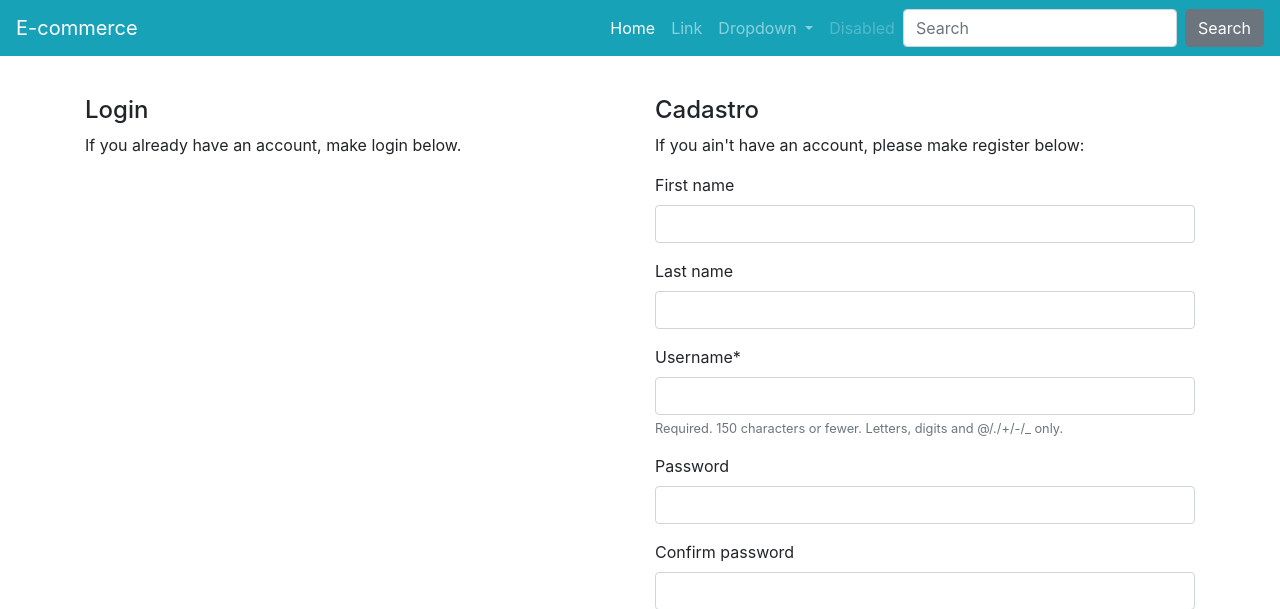
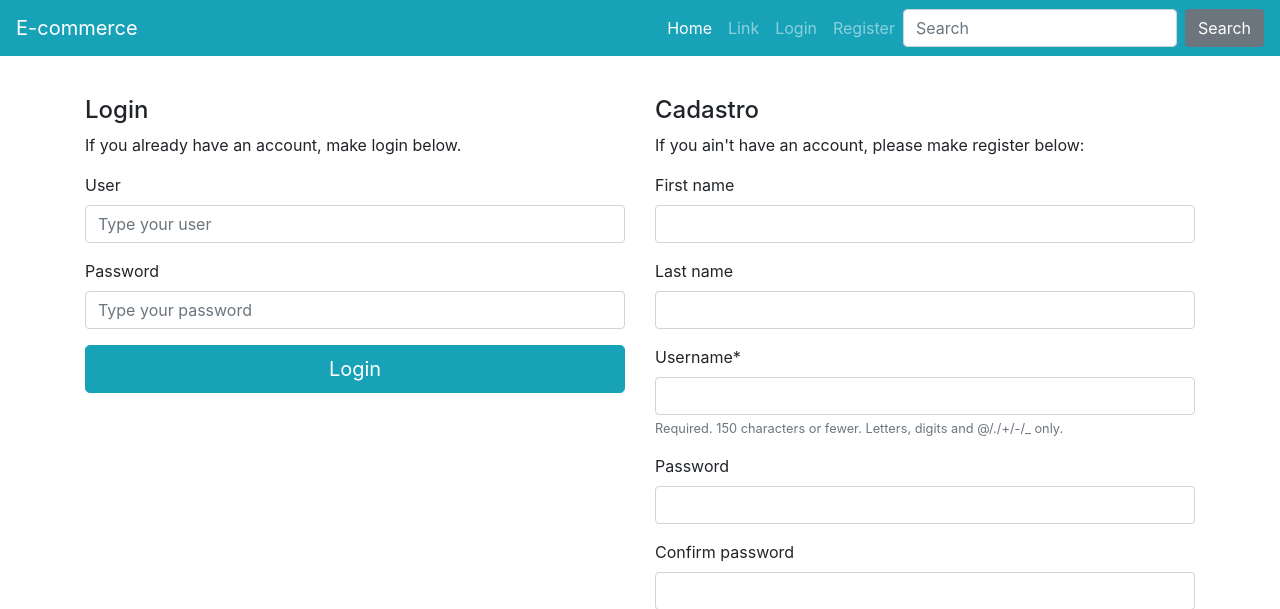
Before and after one commit to IFinotti/ECOMMERCE, a Django app: template profiles/templates/profiles/create.html in a window 1280 px wide. Shown: the top 609 px of the page. Run offline with Django 4.2, Linux system fonts and the light colour scheme; the template is opened without the code that fills it: values that come from a table or form of the project are taken from there, others are empty; tables that the repository leaves empty hold one stand-in row (values such as "Sample post"); some libraries are stand-ins or nearby versions.

Commit message:
Changing navbar

```diff
--- a/profiles/templates/profiles/create.html
+++ b/profiles/templates/profiles/create.html
@@ -10,6 +10,33 @@
   <div class="col-lg mt-3">
     <h4>Login</h4>
     <p>If you already have an account, make login below.</p>
+
+    <form>
+      <div class="form-group">
+        <label for="InputUser1">User</label>
+        <input
+          type="text"
+          class="form-control"
+          name="username"
+          id="InputUser1"
+          aria-describedby="userHelp"
+          placeholder="Type your user"
+        />
+      </div>
+      <div class="form-group">
+        <label for="exampleInputPassword1">Password</label>
+        <input
+          type="password"
+          name="password"
+          class="form-control"
+          id="InputPassword1"
+          placeholder="Type your password"
+        />
+      </div>
+      <button type="submit" class="btn btn-primary btn-block btn-lg">
+        Login
+      </button>
+    </form>
   </div>
   {% endif %}
 
--- a/templates/partials/_nav.html
+++ b/templates/partials/_nav.html
@@ -24,6 +24,8 @@
       <li class="nav-item">
         <a class="nav-link" href="#">Link</a>
       </li>
+
+      {% if request.user.is_authenticated %}
       <li class="nav-item dropdown">
         <a
           class="nav-link dropdown-toggle"
@@ -37,15 +39,18 @@
           Dropdown
         </a>
         <div class="dropdown-menu" aria-labelledby="navbarDropdown">
-          <a class="dropdown-item" href="#">Action</a>
-          <a class="dropdown-item" href="#">Another action</a>
-          <div class="dropdown-divider"></div>
-          <a class="dropdown-item" href="#">Something else here</a>
+          <a class="dropdown-item" href="{% url "profile:create" %}">Update</a>
+          <a class="dropdown-item" href="{% url "profile:logout" %}">Logout</a>
         </div>
       </li>
+      {% else %}
       <li class="nav-item">
-        <a class="nav-link disabled" href="#">Disabled</a>
+        <a class="nav-link" href="{% url "profile:create" %}">Login</a>
       </li>
+      <li class="nav-item">
+        <a class="nav-link" href="{% url "profile:create" %}">Register</a>
+      </li>
+      {% endif %}
       {% if request.session.cart %}
       <li class="nav-item">
         <a class="nav-link nav-cart-link active" href="{% url "product:cart" %}">
```
